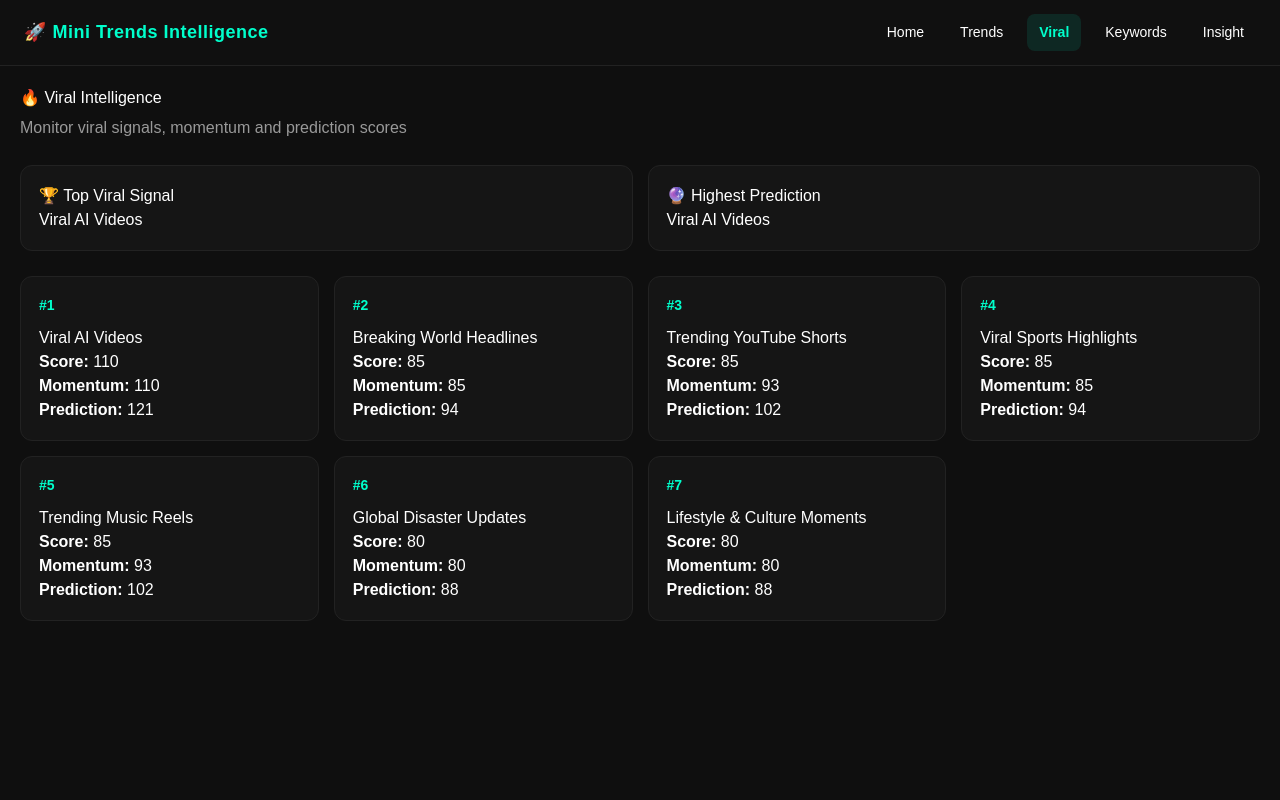
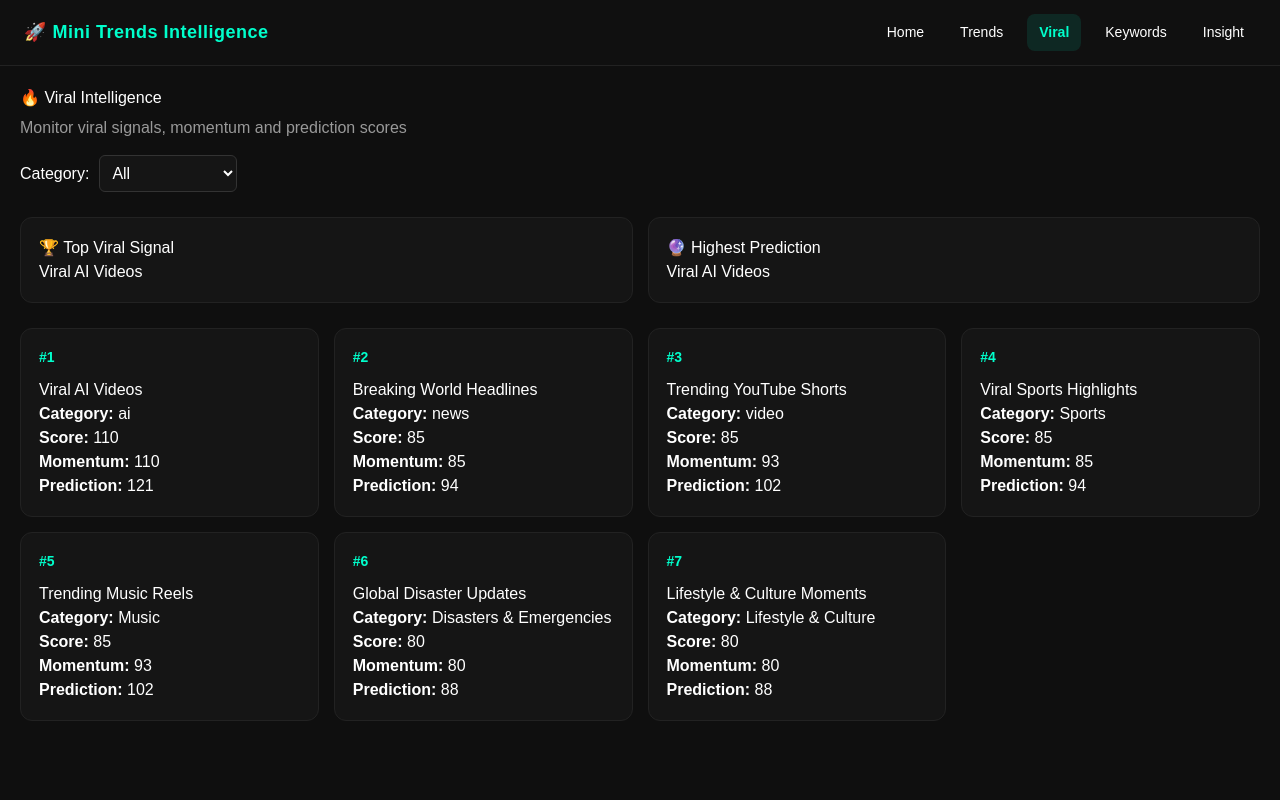
Before and after one commit to saif6933/mini-trends-intelligence, a Next.js app: page /viral in a window 1280 px wide. Shown: the top 800 px of the page. Built offline with nearby package versions, Linux system fonts and the light colour scheme.

Commit message:
Updated viral page with category filter

```diff
--- a/app/viral/page.tsx
+++ b/app/viral/page.tsx
@@ -1,15 +1,33 @@
 "use client";
 
+import { useState, useMemo } from "react";
 import { getViralData } from "@/lib/data/datalayer";
+
+const VIRAL_CATEGORIES = [
+  "All",
+  "Entertainment",
+  "Politics",
+  "Sports",
+  "Technology",
+  "Finance",
+  "Health",
+  "World",
+];
 
 export default function ViralPage() {
   const data = [...getViralData()];
+  const [category, setCategory] = useState("All");
 
-  const ranked = [...data].sort(
+  const filteredData = useMemo(() => {
+    if (category === "All") return data;
+    return data.filter((item: any) => item.category === category);
+  }, [category, data]);
+
+  const ranked = [...filteredData].sort(
     (a: any, b: any) => b.score - a.score
   );
 
-  const predicted = [...data].sort(
+  const predicted = [...filteredData].sort(
     (a: any, b: any) => b.prediction - a.prediction
   );
 
@@ -17,21 +35,36 @@ export default function ViralPage() {
     <div style={styles.container}>
       <div style={styles.header}>
         <h1>🔥 Viral Intelligence</h1>
-
         <p style={styles.subtitle}>
           Monitor viral signals, momentum and prediction scores
         </p>
+
+        {/* CATEGORY DROPDOWN */}
+        <div style={styles.dropdownWrapper}>
+          <label style={{ marginRight: 10 }}>Category:</label>
+          <select
+            value={category}
+            onChange={(e) => setCategory(e.target.value)}
+            style={styles.select}
+          >
+            {VIRAL_CATEGORIES.map((cat) => (
+              <option key={cat} value={cat}>
+                {cat}
+              </option>
+            ))}
+          </select>
+        </div>
       </div>
 
       <div style={styles.topGrid}>
         <div style={styles.highlightCard}>
           <h2>🏆 Top Viral Signal</h2>
-          <p>{ranked?.[0]?.title ?? "N/A"}</p>
+          <p>{ranked?.[0]?.title ?? "No Data"}</p>
         </div>
 
         <div style={styles.highlightCard}>
           <h2>🔮 Highest Prediction</h2>
-          <p>{predicted?.[0]?.title ?? "N/A"}</p>
+          <p>{predicted?.[0]?.title ?? "No Data"}</p>
         </div>
       </div>
 
@@ -41,6 +74,10 @@ export default function ViralPage() {
             <div style={styles.rank}>#{i + 1}</div>
 
             <h3>{item.title}</h3>
+
+            <p>
+              <strong>Category:</strong> {item.category ?? "Unknown"}
+            </p>
 
             <p>
               <strong>Score:</strong> {item.score}
@@ -77,6 +114,20 @@ const styles: any = {
     marginTop: 6,
   },
 
+  dropdownWrapper: {
+    marginTop: 15,
+    display: "flex",
+    alignItems: "center",
+  },
+
+  select: {
+    padding: 8,
+    background: "#151515",
+    color: "#fff",
+    border: "1px solid #333",
+    borderRadius: 6,
+  },
+
   topGrid: {
     display: "grid",
     gridTemplateColumns: "repeat(auto-fit, minmax(280px,1fr))",
```
